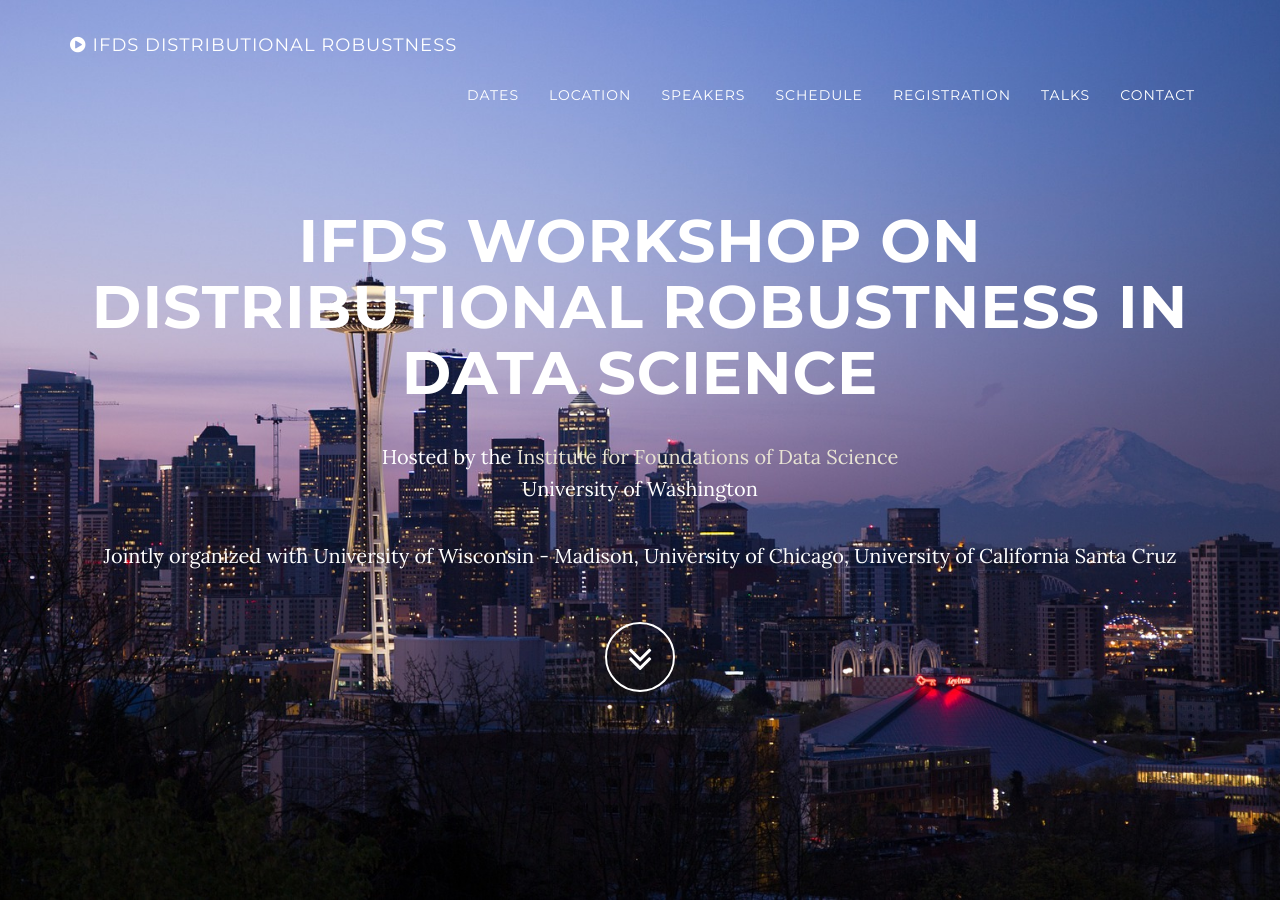
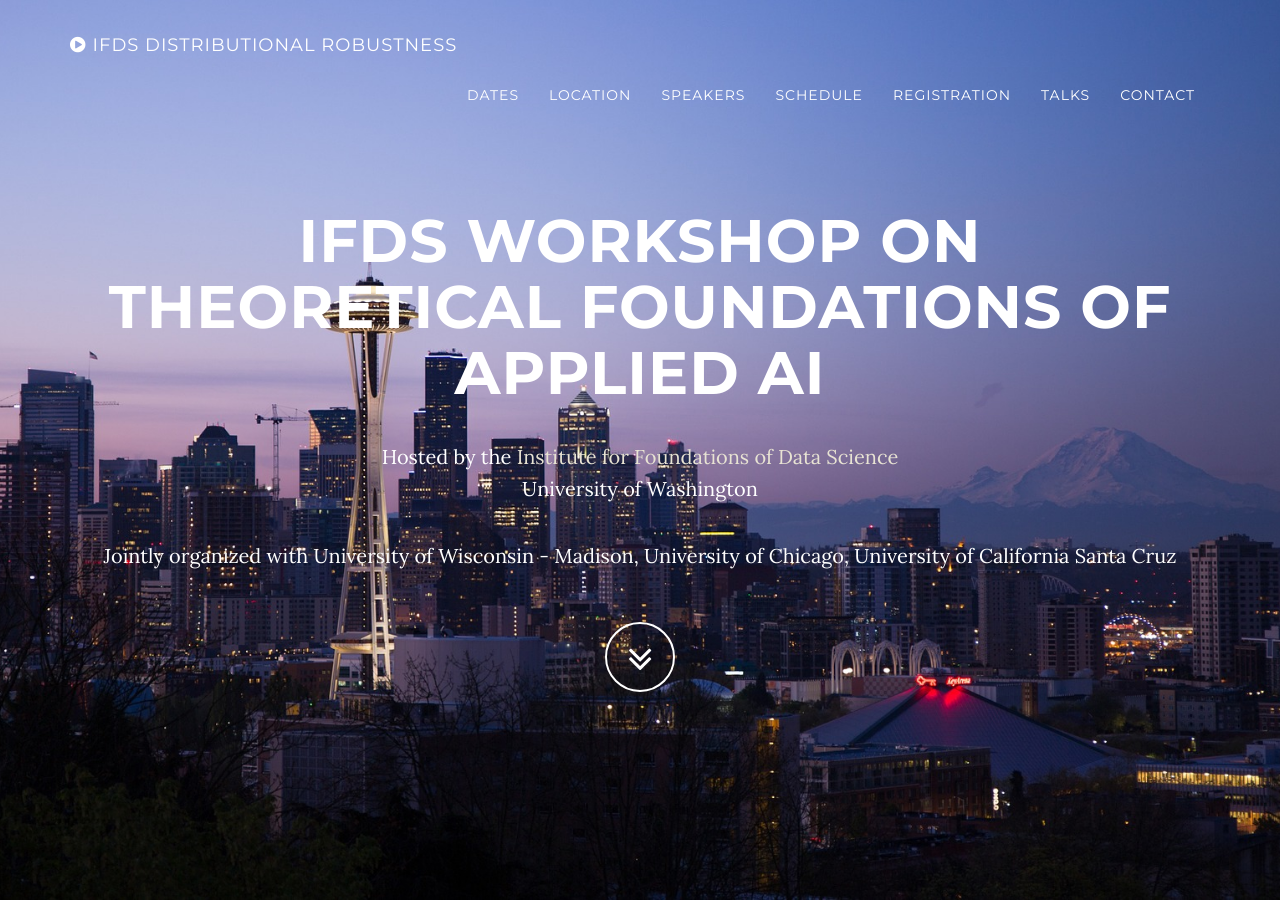
Before and after one commit to kgjamieson/ifds-workshop-2025, a Jekyll site: the page built from index.html, in a window 1280 px wide and 900 px high. Built offline with Jekyll 4.4.1, drawn with Linux system fonts in a browser that asks for light colours; grey boxes are pictures that could not be loaded.

Commit message:
Update header.html

```diff
--- a/_includes/header.html
+++ b/_includes/header.html
@@ -4,7 +4,7 @@
             <div class="container text-center">
                 <div class="row">
                     <div class="col-md-12">
-                        <h3 class="brand-heading">IFDS Workshop on Distributional Robustness in Data Science</h3>
+                        <h3 class="brand-heading">IFDS Workshop on Theoretical Foundations of Applied AI</h3>
 
                         <p> Hosted by the <a href="https://ifds.info/">Institute for Foundations of Data Science</a> <br> University of Washington</p>
 
```
